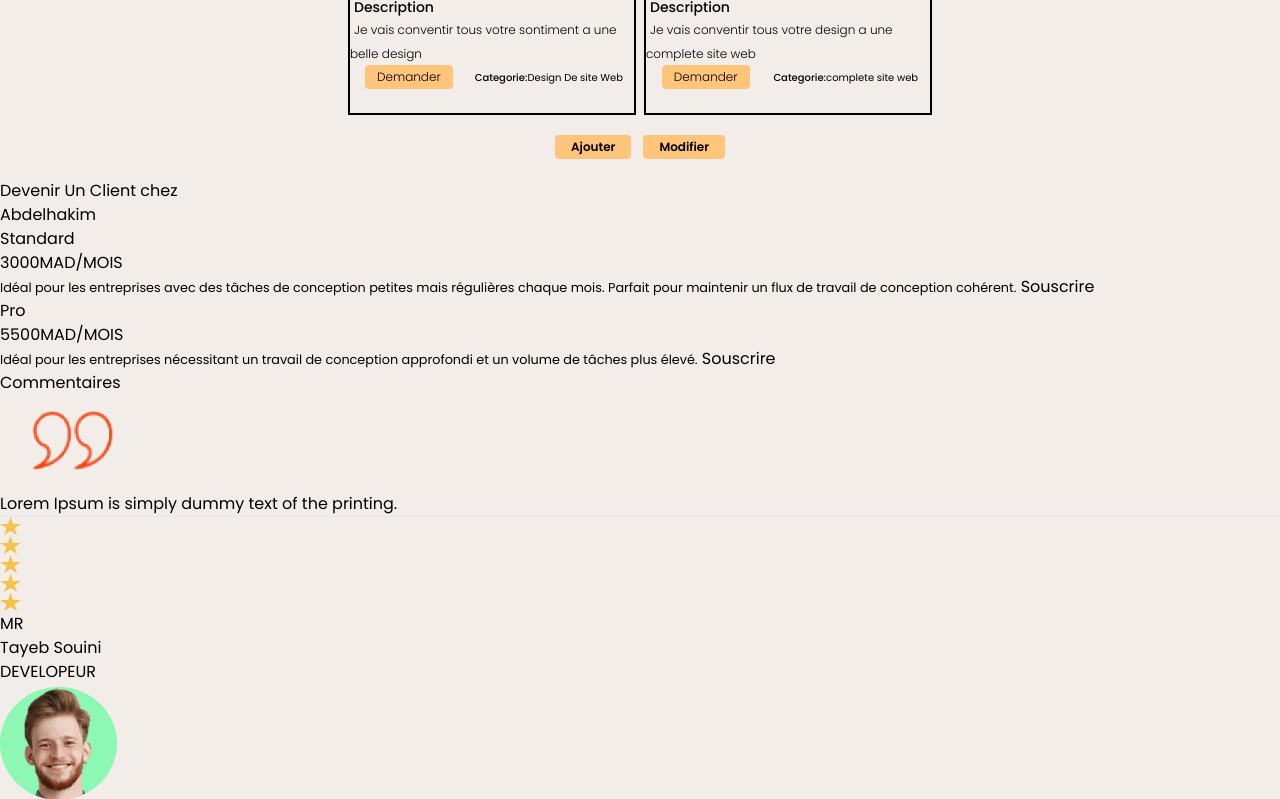
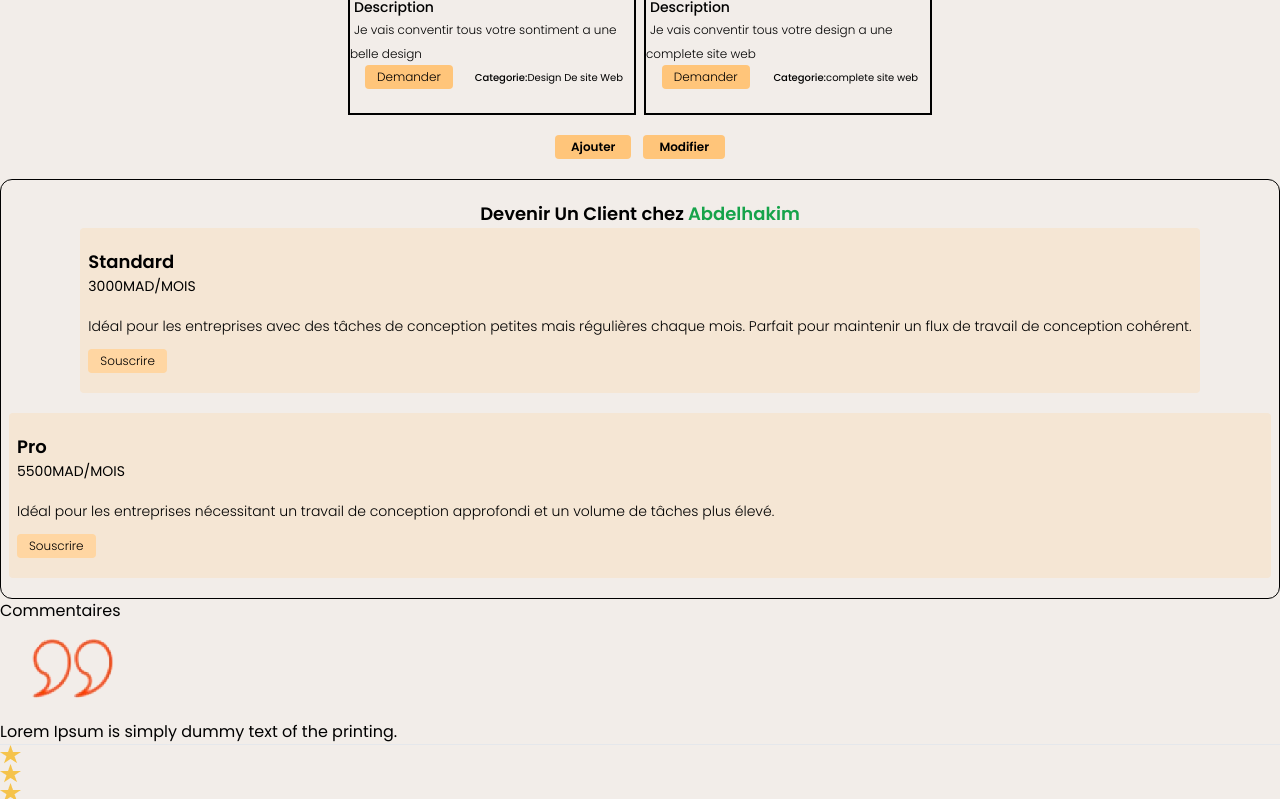
Before and after one commit to ISTIFANO/TeamFolio-by-Pixel-Warriors, a website: page pages/baalla_service.html in a window 1280 px wide. Shown: the part 668-1467 px from the top of the page. Drawn offline with nearby package versions, Linux system fonts and the light colour scheme.

Commit message:
Styling service packages cards

```diff
--- a/pages/baalla_service.html
+++ b/pages/baalla_service.html
@@ -111,20 +111,23 @@
             </div>
         </section>
 
-        <section>
-            <h1>Devenir Un Client chez <p>Abdelhakim</p></h1>
-            <div>
-                <div>
-                    <h1>Standard</h1>
-                    <h2>3000MAD/MOIS</h2>
-                    <small>Idéal pour les entreprises avec des tâches de conception petites mais régulières chaque mois. Parfait pour maintenir un flux de travail de conception cohérent.</small>
-                    <button>Souscrire</button>
+        <section class="border-black border-[1px] pt-5 pl-2 pb-5 pr-2 rounded-xl">
+            <div class="flex gap-1 flex-wrap justify-center">
+                <h1 class="font-semibold text-lg">Devenir Un Client chez</h1>
+                <p class="font-semibold text-green-600 text-lg">Abdelhakim</p>
+            </div>
+            <div class="flex gap-5 flex-wrap justify-center">
+                <div class="bg-[#F5E6D4] rounded pt-5 pl-2 pb-5 pr-2">
+                    <h1 class="font-semibold text-lg">Standard</h1>
+                    <h2 class="text-sm pb-5">3000MAD/MOIS</h2>
+                    <p class="text-sm font-light pb-3">Idéal pour les entreprises avec des tâches de conception petites mais régulières chaque mois. Parfait pour maintenir un flux de travail de conception cohérent.</p>
+                    <button class="bg-[#FFD6A2] pt-1 pb-1 pl-3 pr-3 rounded text-xs font-light">Souscrire</button>
                 </div>
-                <div>
-                    <h1>Pro</h1>
-                    <h2>5500MAD/MOIS</h2>
-                    <small>Idéal pour les entreprises nécessitant un travail de conception approfondi et un volume de tâches plus élevé.</small>
-                    <button>Souscrire</button>
+                <div class="bg-[#F5E6D4] rounded pt-5 pl-2 pb-5 pr-2 w-full">
+                    <h1 class="font-semibold text-lg">Pro</h1>
+                    <h2 class="text-sm pb-5">5500MAD/MOIS</h2>
+                    <p class="text-sm font-light pb-3">Idéal pour les entreprises nécessitant un travail de conception approfondi et un volume de tâches plus élevé.</p>
+                    <button class="bg-[#FFD6A2] pt-1 pb-1 pl-3 pr-3 rounded text-xs font-light">Souscrire</button>
                 </div>
             </div>
         </section>
```
